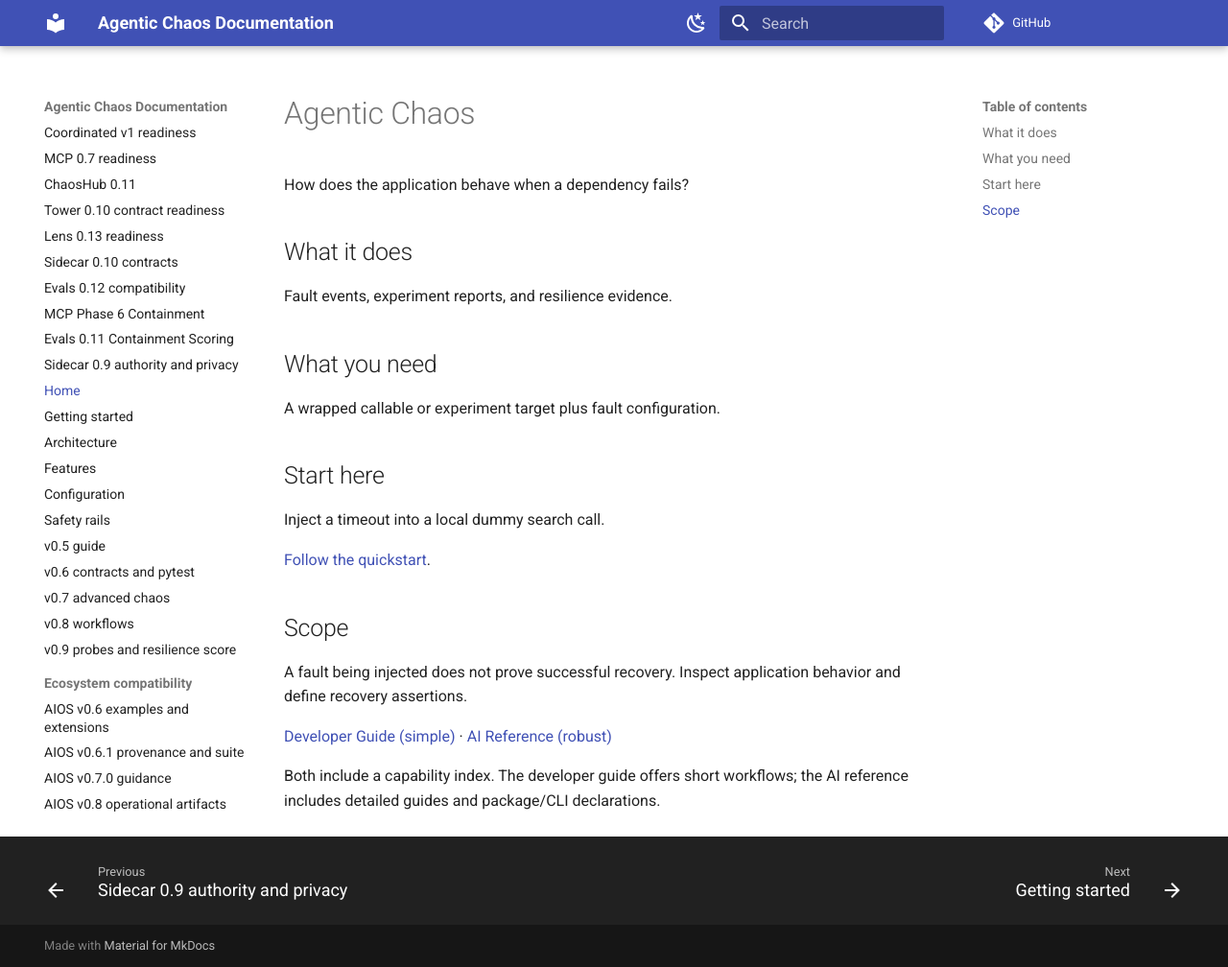
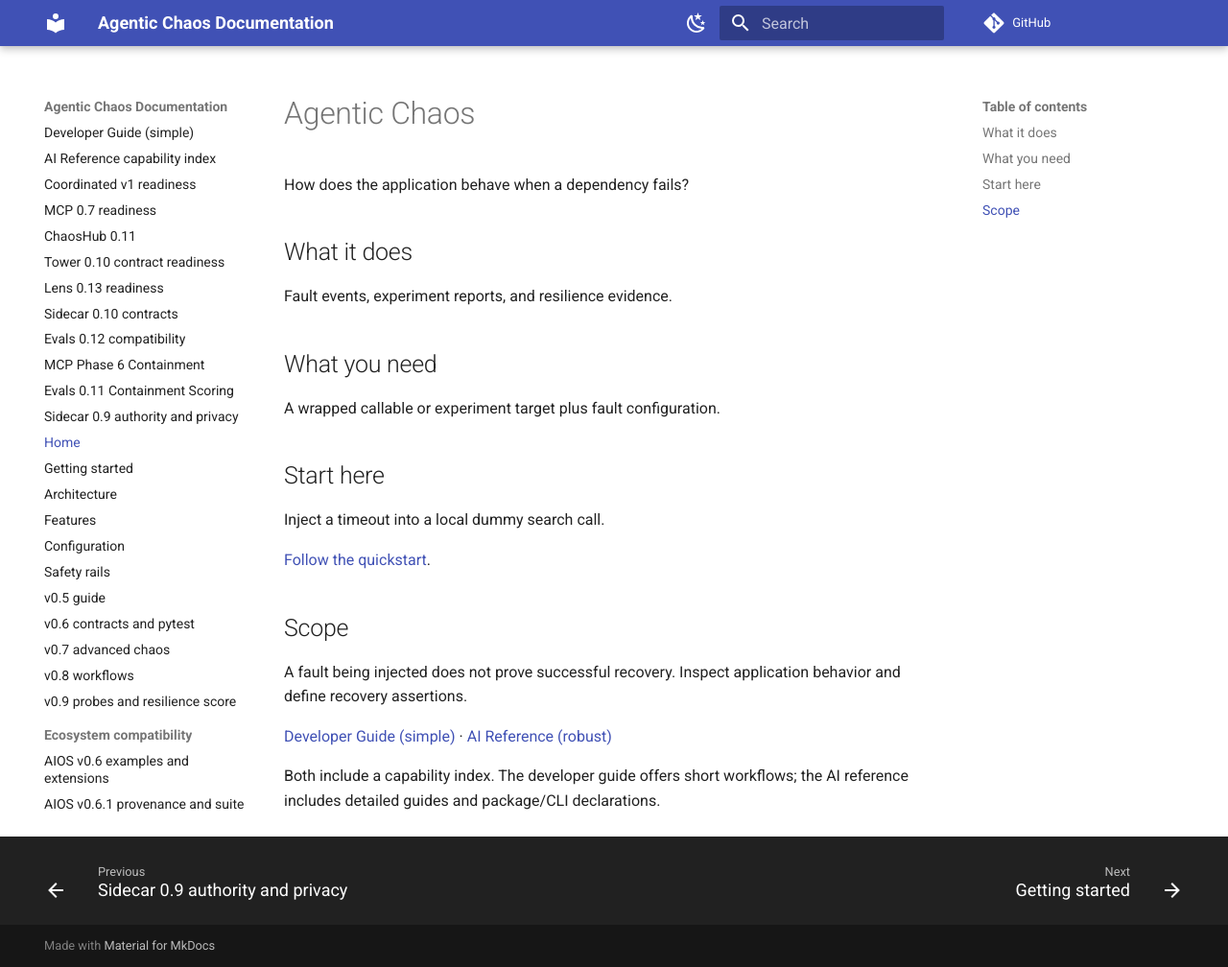
Before and after one commit to DeepAgentLabs/agentic-chaos, an MkDocs documentation site: the page built from docs/index.md, in a window 1280 px wide and 1008 px high. Shown: the whole window at 96% size. Built offline with MkDocs 1.6.1 and Material for MkDocs 9.7.7, drawn with Linux system fonts in a browser that asks for light colours; comment, search, counter and statistics services are not loaded.

Commit message:
docs: complete mkdocs.yml documentation coverage

```diff
--- a/mkdocs.yml
+++ b/mkdocs.yml
@@ -54,6 +54,8 @@ plugins:
   - search
 
 nav:
+  - Developer Guide (simple): developer-guide.md
+  - AI Reference capability index: ai-reference-index.md
   - Coordinated v1 readiness: coordinated-v1-readiness.md
   - MCP 0.7 readiness: mcp-0.7-readiness.md
   - ChaosHub 0.11: v0.11.md
```
